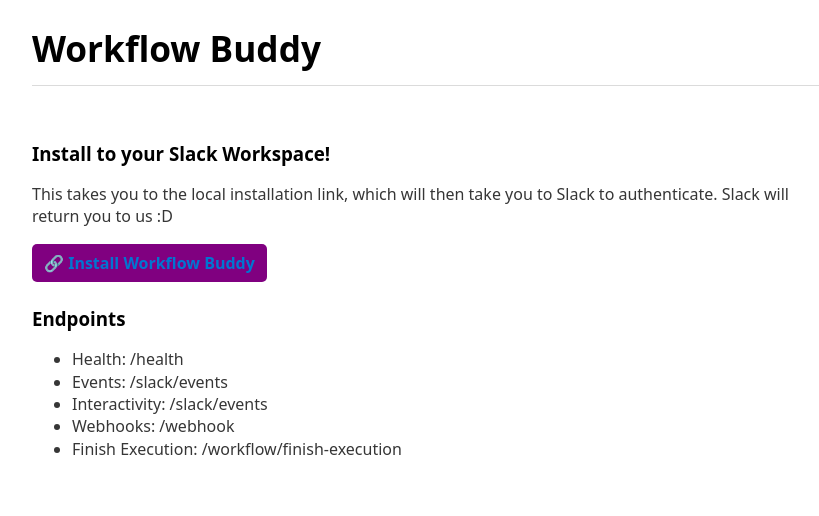
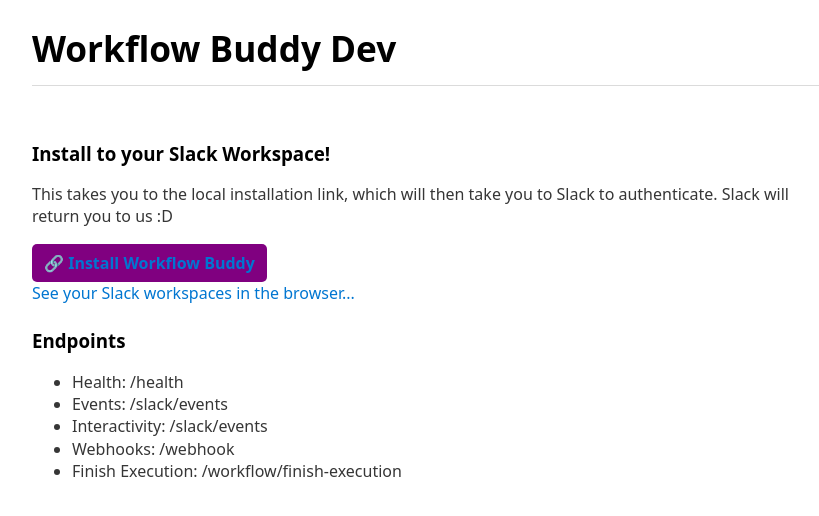
Before and after one commit to happybara-io/WorkflowBuddy, a Flask app: page / in a window 1280 px wide. Shown: the top 516 px of the page, without its empty margins (208-1027 px from the left). Run offline with Flask 3, Linux system fonts and the light colour scheme; parts of the project's set-up code (start-up, migrations or seed data) failed here and were passed over.

Commit message:
update index

```diff
--- a/app.py
+++ b/app.py
@@ -1135,7 +1135,7 @@ handler = SlackRequestHandler(slack_app)
 
 @flask_app.route("/", methods=["GET"])
 def home():
-    return render_template("index.html")
+    return render_template("index.html", dev=ENV)
 
 
 @flask_app.route("/health", methods=["GET"])
--- a/templates/index.html
+++ b/templates/index.html
@@ -4,13 +4,19 @@
     <link rel="stylesheet" href="https://cdn.jsdelivr.net/npm/water.css@2/out/water.css">
 </head>
 <body>
-    <h1>Workflow Buddy</h1>
+    {% if dev %}
+        <h1>Workflow Buddy Dev</h1>
+    {% else %}
+        <h1>Workflow Buddy</h1>
+    {% endif %}
     <hr />
     <br />
     <h3>Install to your Slack Workspace!</h3>
     <p>This takes you to the local installation link, which will then take you to Slack to authenticate. Slack will return you to us :D
     </p>
     <a href="/slack/install" style="display: inline-block;border-radius: 5px;background-color: purple; padding: 8px 12px; font-weight: bold;">🔗 Install Workflow Buddy</a>
+    <br />
+    <a href="https://app.slack.com/">See your Slack workspaces in the browser...</a>
     <br />
     <h3>Endpoints</h3>
     <ul>
```
Also changed, not shown: README.md.
